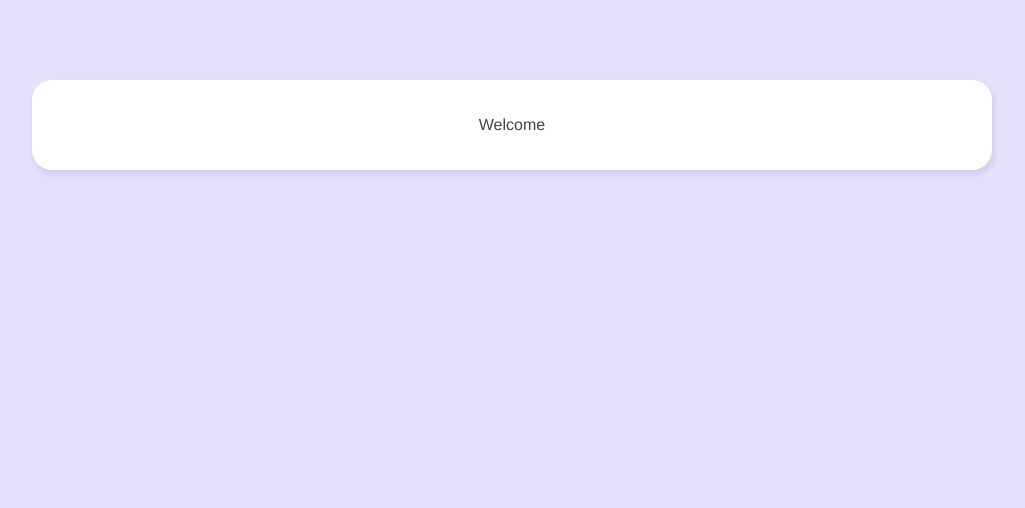
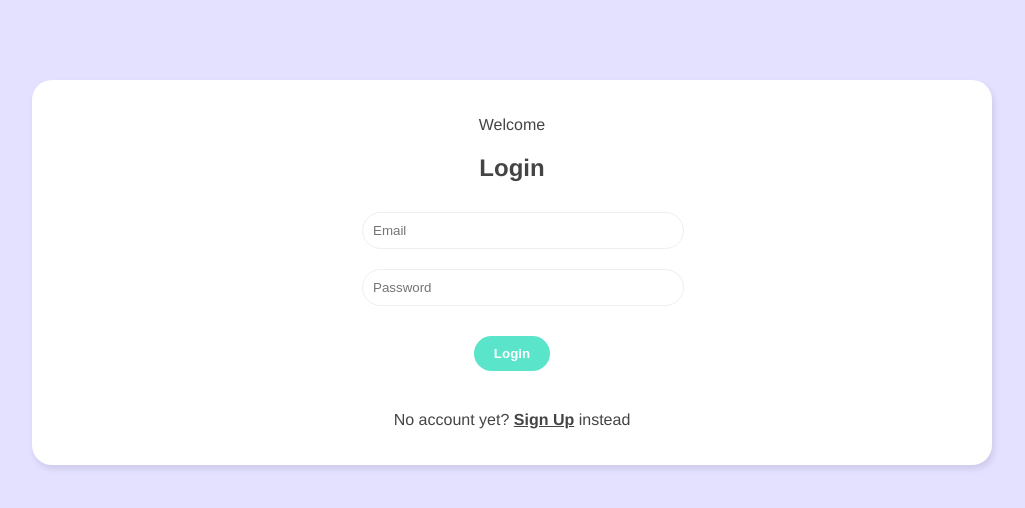
Before and after one commit to d4rkener/live-chatroom, a Vue app: page / in a window 1280 px wide. Shown: the top 508 px of the page, without its empty margins (128-1153 px from the left). Built offline with nearby package versions, Linux system fonts and the light colour scheme.

Commit message:
Signup and login form added

```diff
--- /dev/null
+++ b/src/components/LoginForm.vue
@@ -0,0 +1,29 @@
+<template>
+  <form @submit.prevent="handleSubmit">
+    <input type="email" required placeholder="Email" v-model="email" />
+    <input type="password" required placeholder="Password" v-model="password" />
+    <button>Login</button>
+  </form>
+</template>
+
+<script>
+import { ref } from 'vue'
+
+export default {
+  name: 'LoginForm',
+  setup() {
+    // refs
+    const email = ref('')
+    const password = ref('')
+
+    const handleSubmit = () => {
+      console.log(email.value, password.value)
+    }
+
+    return { email, password, handleSubmit }
+  },
+}
+</script>
+
+<style>
+</style>
--- /dev/null
+++ b/src/components/SignupForm.vue
@@ -0,0 +1,36 @@
+<template>
+  <form @submit.prevent="handleSubmit">
+    <input
+      type="text"
+      required
+      placeholder="Display Name"
+      v-model="displayName"
+    />
+    <input type="email" required placeholder="Email" v-model="email" />
+    <input type="password" required placeholder="Password" v-model="password" />
+    <button>Sign Up</button>
+  </form>
+</template>
+
+<script>
+import { ref } from 'vue'
+
+export default {
+  name: 'SignupForm',
+  setup() {
+    // refs
+    const displayName = ref('')
+    const email = ref('')
+    const password = ref('')
+
+    const handleSubmit = () => {
+      console.log(displayName.value, email.value, password.value)
+    }
+
+    return { displayName, email, password, handleSubmit }
+  },
+}
+</script>
+
+<style>
+</style>
--- a/src/views/Welcome.vue
+++ b/src/views/Welcome.vue
@@ -1,12 +1,35 @@
 <template>
   <div class="welcome container">
     <p>Welcome</p>
+    <div v-if="showLogin">
+      <h2>Login</h2>
+      <LoginForm />
+      <p>
+        No account yet? <span @click="showLogin = false">Sign Up</span> instead
+      </p>
+    </div>
+    <div v-else>
+      <h2>Sign Up</h2>
+      <SignupForm />
+      <p>Already registered?<span @click="showLogin = true"> Login</span></p>
+    </div>
   </div>
 </template>
 
 <script>
+import SignupForm from '../components/SignupForm'
+import LoginForm from '../components/LoginForm'
+
+import { ref } from 'vue'
+
 export default {
   name: 'Welcome',
+  components: { SignupForm, LoginForm },
+  setup() {
+    const showLogin = ref(true)
+
+    return { showLogin }
+  },
 }
 </script>
 
@@ -15,4 +38,30 @@
   text-align: center;
   padding: 20px 0;
 }
+/* form styles */
+.welcome form {
+  width: 300px;
+  margin: 20px auto;
+}
+.welcome label {
+  display: block;
+  margin: 20px 0 10px;
+}
+.welcome input {
+  width: 100%;
+  padding: 10px;
+  border-radius: 20px;
+  border: 1px solid #eee;
+  outline: none;
+  color: #999;
+  margin: 10px auto;
+}
+.welcome span {
+  font-weight: bold;
+  text-decoration: underline;
+  cursor: pointer;
+}
+.welcome button {
+  margin: 20px auto;
+}
 </style>
```
Also changed, not shown: src/components/HelloWorld.vue (deleted, +0 -59 lines).
